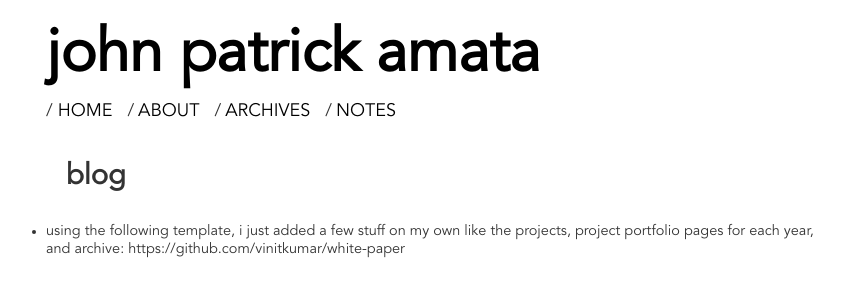
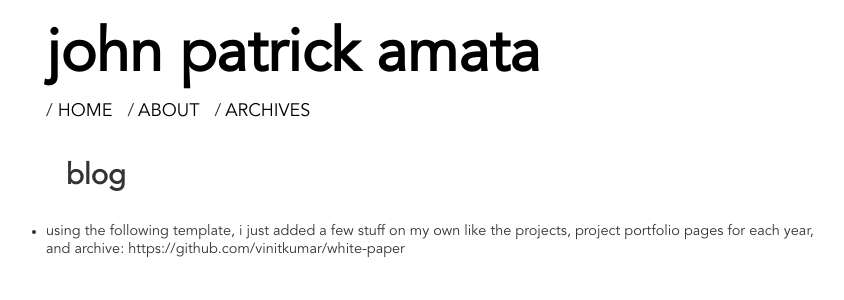
Before and after one commit to jpamata/jpamata.github.io, a Jekyll site: the page built from README.md, in a window 1280 px wide. Shown: the top 300 px of the page, without its empty margins (210-1054 px from the left). Built offline with Jekyll 4.4.1, drawn with Linux system fonts in a browser that asks for light colours; our own code applies the rules of GitHub Pages for plain Markdown files.

Commit message:
Update header.html

```diff
--- a/_includes/header.html
+++ b/_includes/header.html
@@ -4,8 +4,8 @@
       <ul class="nav">
         <li>/ <a href="/index">Home</a> / </li>
 	      <li><a href="/about">About</a> / </li>
-	      <li><a href="{{ "/archives" | prepend: site.url }}">Archives</a> / </li>
-	      <li><a href="{{ "/notes" | prepend: site.url }}">Notes</a> </li>
+	      <li><a href="{{ "/archives" | prepend: site.url }}">Archives</a></li>
+	      <!-- <li><a href="{{ "/notes" | prepend: site.url }}">Notes</a> </li> -->
 	<!-- <li><a href="{{ "/learning" | prepend: site.url }}">Learning</a> </li> -->
 	      <!---
         <li><a href="{{ "/photos" | prepend: site.url }}">Photos</a> / </li>
```
